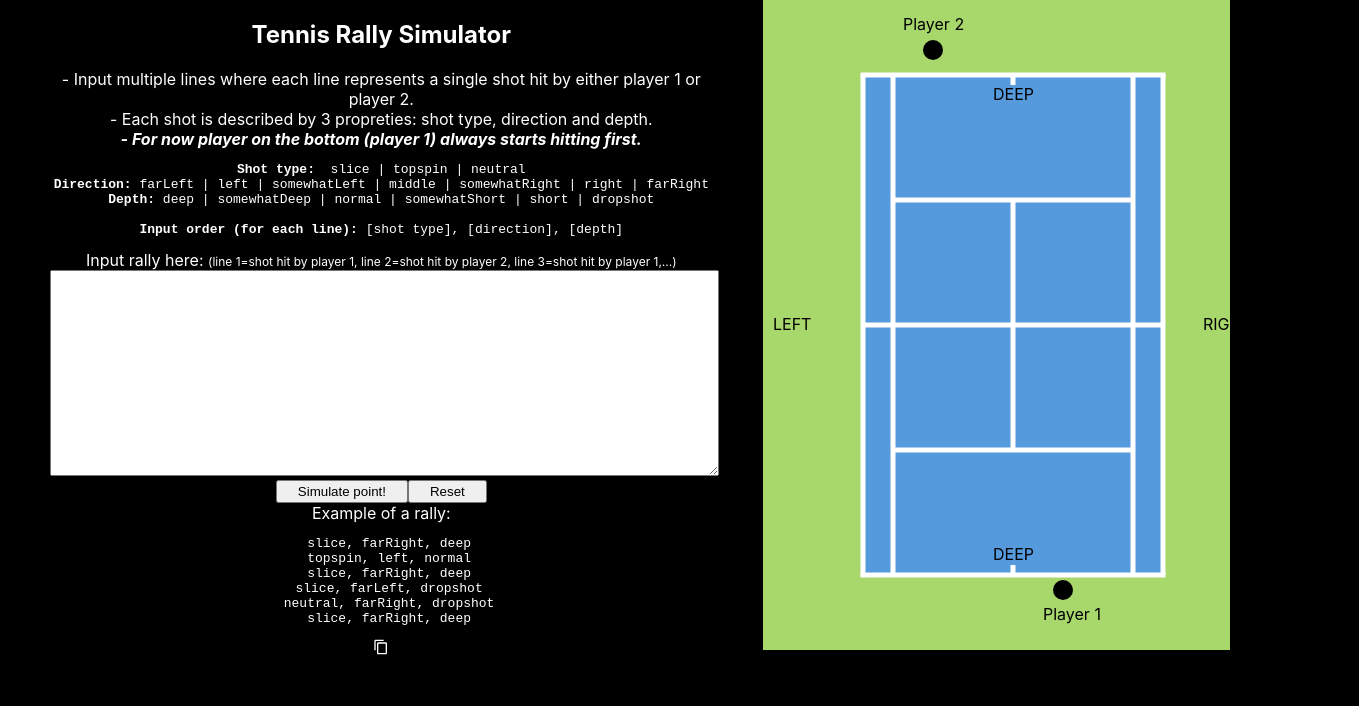
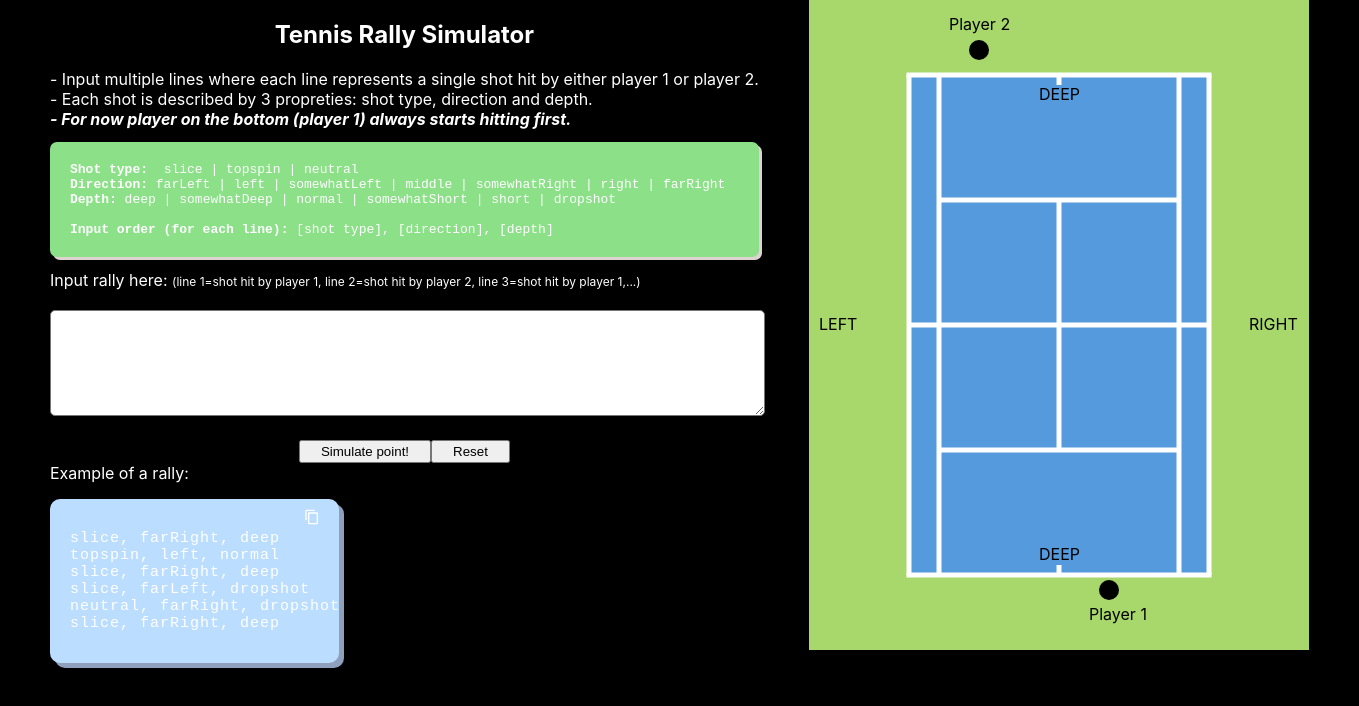
Before and after one commit to gaelduong/tennis-points-simulator, a React (Create React App) app in the folder client/: page / in a window 1280 px wide. Shown: the top 706 px of the page, 1359 px wide, since content can reach past the window. Built offline with nearby package versions, Linux system fonts and the light colour scheme.

Commit message:
Instructions style

```diff
--- a/client/src/App.css
+++ b/client/src/App.css
@@ -4,8 +4,12 @@
   /* justify-content: space-around; */
   gap: 50px;
   padding: 0 50px 0 50px;
+  width: max-content;
+  margin: 0 auto;
 }
-
+label {
+  text-align: left;
+}
 input,
 label {
   display: block;
@@ -14,9 +18,55 @@ label {
 
 textarea {
   width: 100%;
-  height: 200px;
+  height: 100px;
+  margin: 20px 0;
+  border-radius: 5px;
 }
 
 button {
   padding: 2px 20px;
 }
+
+.container {
+  display: flex;
+  /* justify-content: center; */
+  /* align-items: center; */
+  letter-spacing: 1px;
+  margin: 1rem 0;
+}
+
+.code-snippet {
+  width: 270px;
+  background: #bbddff;
+  /* color: #ffffff; */
+  padding: 1rem 1.2rem 1rem 0;
+  border-radius: 10px;
+  box-shadow: 5px 5px rgb(143, 160, 189);
+}
+
+.code-section {
+  position: relative;
+  text-align: left;
+  /* width: 100%; */
+}
+
+.code-section pre {
+  font-size: 15px;
+}
+
+.code-section span {
+  position: absolute;
+  right: 0;
+  top: -20%;
+  bottom: 0;
+  /* font-size: 120%; */
+}
+
+#input-instructions {
+  padding: 20px;
+  border-radius: 7px;
+  font-size: 13px;
+  background-color: rgb(139, 224, 136);
+  /* color: white; */
+  box-shadow: 3px 3px rgb(221, 211, 209);
+}
```
